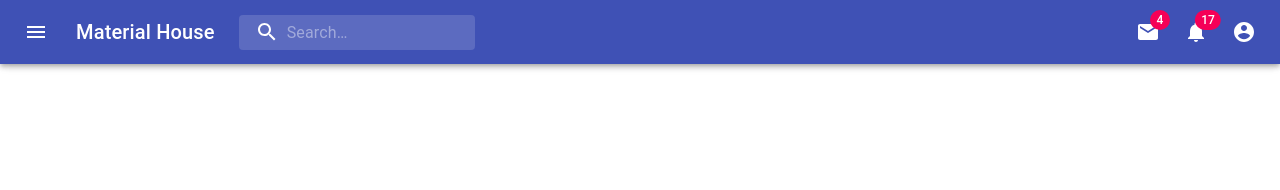
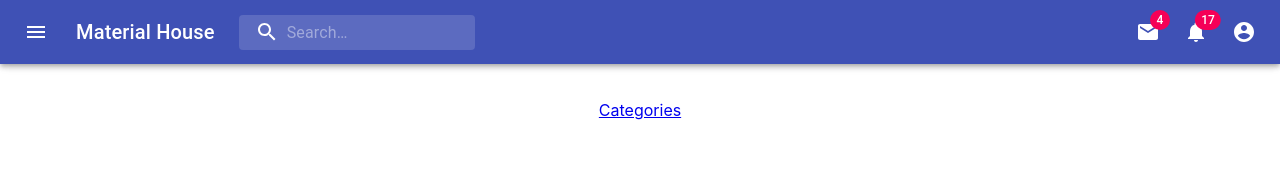
Before and after one commit to osamaishtiaq/materialshop.web, a React (Create React App) app: page / in a window 1280 px wide. Shown: the top 190 px of the page. Built offline with nearby package versions, Linux system fonts and the light colour scheme.

Commit message:
fixed bugs

```diff
--- a/src/App.js
+++ b/src/App.js
@@ -8,7 +8,7 @@ import {
   BrowserRouter as Router,
   Switch,
   Route,
-
+  Link
 } from "react-router-dom";
 
 class App extends React.Component {
@@ -29,6 +29,11 @@ class App extends React.Component {
         <Navbar />
         <Router>
           <Switch>
+            <Route path='/' exact>
+              <div style={{marginTop: '100px'}}>
+                <Link to='/cat'>Categories</Link>
+              </div>
+            </Route>
             <Route path="/cat">
               <Home />
             </Route>
--- a/src/components/pages/home.js
+++ b/src/components/pages/home.js
@@ -2,7 +2,6 @@ import React, { Component } from "react";
 import { GetCategories } from '../../services/categoryService';
 import ProductGrid from '../product-grid/productGrid';
 import { Container, CircularProgress } from '@material-ui/core';
-
 
 class Home extends Component {
     constructor(props) {
```
